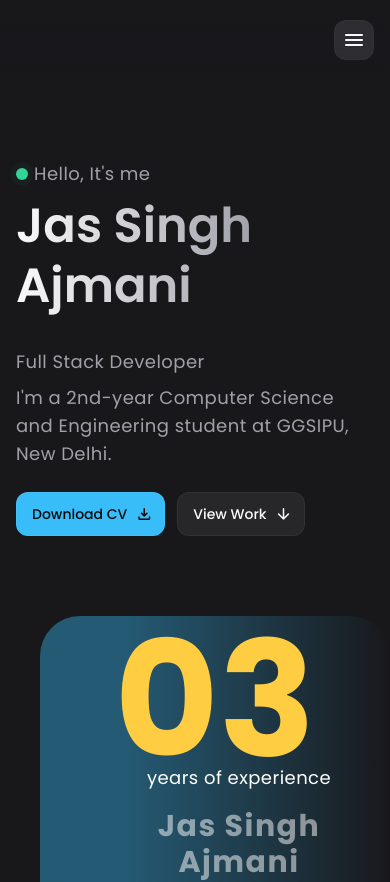
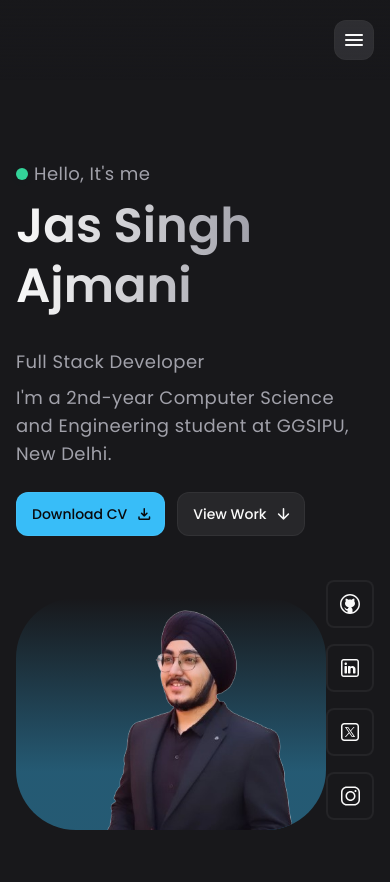
Before and after one commit to jas001469/portfolio, a React (Create React App) app: page / in a window 390 px wide. Shown: the top 882 px of the page. Built offline with nearby package versions, Linux system fonts and the light colour scheme.

Commit message:
Initial commit

```diff
--- a/src/components/Hero.jsx
+++ b/src/components/Hero.jsx
@@ -33,7 +33,7 @@ const socialLinks = [
   ];
   const Hero = () => {
     return (
-      <section id="home" className="pt-28 lg:pt-34 mt-12" >
+      <section id="home" className="pt-28 lg:pt-34 mt-12">
   <div className="container items-center lg:grid lg:grid-cols-2 lg:gap-10">
 
     <div>
@@ -49,7 +49,7 @@ const socialLinks = [
       <h2 className="headline-1 max-w-[15ch] sm:max-w-[20ch] lg:max-w-[15ch] mt-2 mb-8 lg:mb-2">
         Jas Singh <br/> Ajmani
       </h2>
-            <p className="flex items-center gap-1.5 text-zinc-400 text-lg tracking-wide mb-2" >
+      <p className="flex items-center gap-1.5 text-zinc-400 text-lg tracking-wide mb-2">
         Full Stack Developer
       </p>
       <p className="flex items-center gap-1.5 text-zinc-400 text-lg tracking-wide mb-6">
@@ -69,23 +69,24 @@ const socialLinks = [
       </div>
     </div>
 
-          <div className="hidden lg:block flex flex-col items-center">
-            <figure className="w-full max-w-[600px] ml-12 bg-gradient-to-t from-sky-400/40 via-25% via-sky-400/40 to-% rounded-[60px] overflow-hidden">
+    <div className="flex justify-center items-center lg:block mt-6 lg:mt-0">
+      {/* The image container */}
+      <figure className="w-full max-w-full lg:max-w-[600px] ml-0 lg:ml-12 bg-gradient-to-t from-sky-400/40 via-25% via-sky-400/40 to-% rounded-[60px] overflow-hidden">
         <img
           src="/images/picwithoutbg.png"
-                width={400}  // Adjusting the width to make the image bigger
-                height={400}
           alt="Jas Singh"
-                className="w-full"
+          className="w-full h-auto object-contain"  // Ensuring the image is responsive
         />
       </figure>
-            <div className="flex items-center gap-2 mt-5 ml-12 mb-12">  {/* Shift the icons to align with the image */}
+
+      {/* Social Links - Stack vertically on small screens */}
+      <div className="flex flex-col lg:flex-row items-center gap-4 mt-5 ml-0 lg:ml-12 mb-12">
         {socialLinks.map(({ href, icon }, key) => (
           <a
             key={key}
             href={href}
             target="_blank"
-                  rel="noopener noreferrer"  // Added rel="noopener noreferrer" to improve security
+            rel="noopener noreferrer"  // Added for security
             className="w-12 h-12 grid place-items-center ring-inset ring-2 ring-zinc-50/5 rounded-lg transition-[background-color,color] hover:bg-zinc-50 hover:text-zinc-950 active:bg-zinc-50/80"
           >
             {icon}
@@ -96,6 +97,7 @@ const socialLinks = [
 
   </div>
 </section>
+
     )
 }
 
```
Lines whose indentation alone changed are shown as unchanged.
